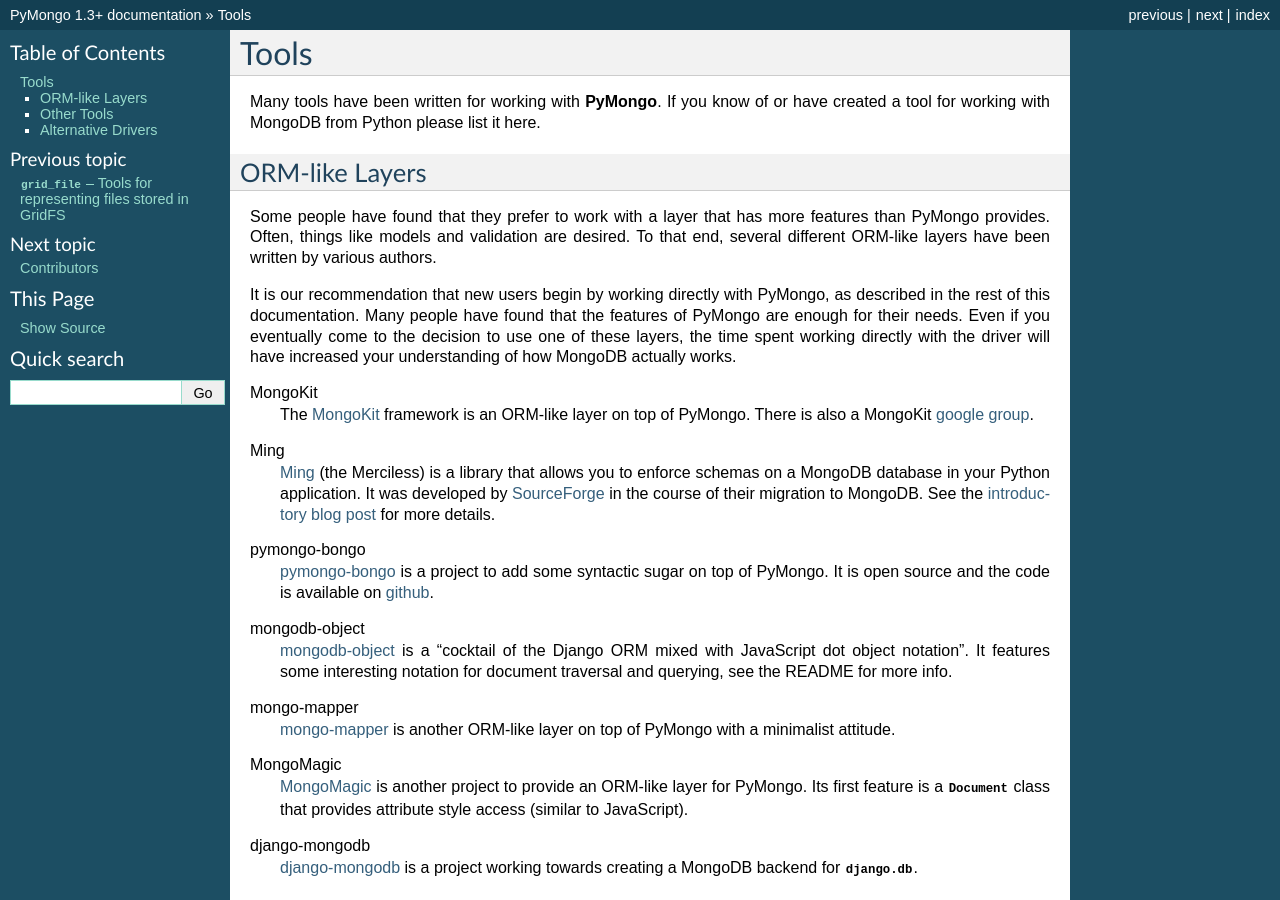
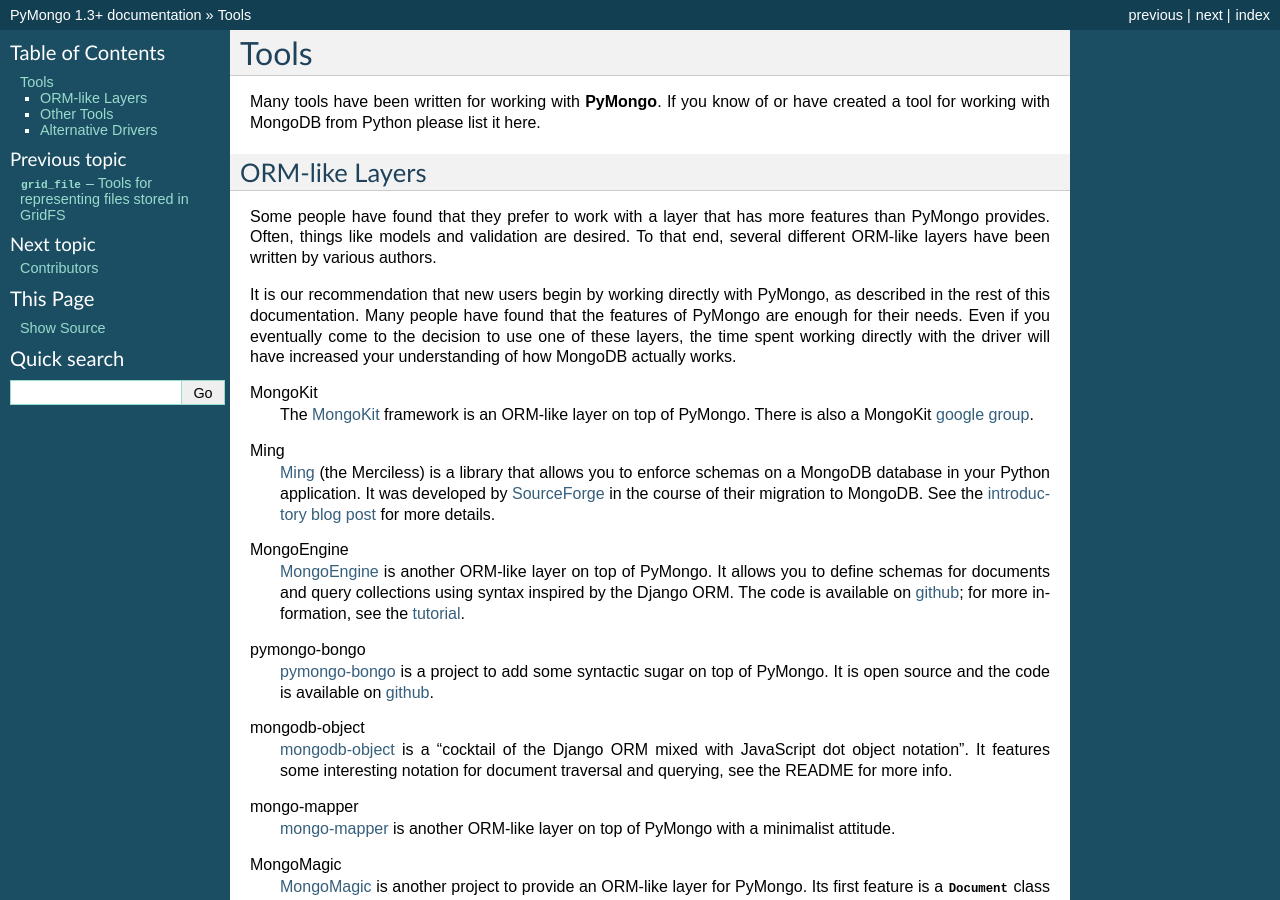
Before and after one commit to mongodb/mongo-python-driver, a Sphinx documentation site: the page built from doc/tools.rst, in a window 1280 px wide and 900 px high. Built offline with Sphinx 7.4.7, drawn with Linux system fonts in a browser that asks for light colours.

Commit message:
Added MongoEngine to tools page of docs

```diff
--- a/doc/tools.rst
+++ b/doc/tools.rst
@@ -31,6 +31,14 @@
   MongoDB. See the `introductory blog post
   <http://blog.pythonisito.com/2009/12/ming-01-released-python-library-for.html>`_
   for more details.
+
+MongoEngine
+  `MongoEngine <http://hmarr.com/mongoengine/>`_ is another ORM-like
+  layer on top of PyMongo. It allows you to define schemas for
+  documents and query collections using syntax inspired by the Django
+  ORM. The code is available on `github
+  <http://github.com/hmarr/mongoengine>`_; for more information, see
+  the `tutorial <http://hmarr.com/mongoengine/tutorial.html>`_.
 
 pymongo-bongo
   `pymongo-bongo <http://pypi.python.org/pypi/pymongo-bongo/>`_ is a
```
